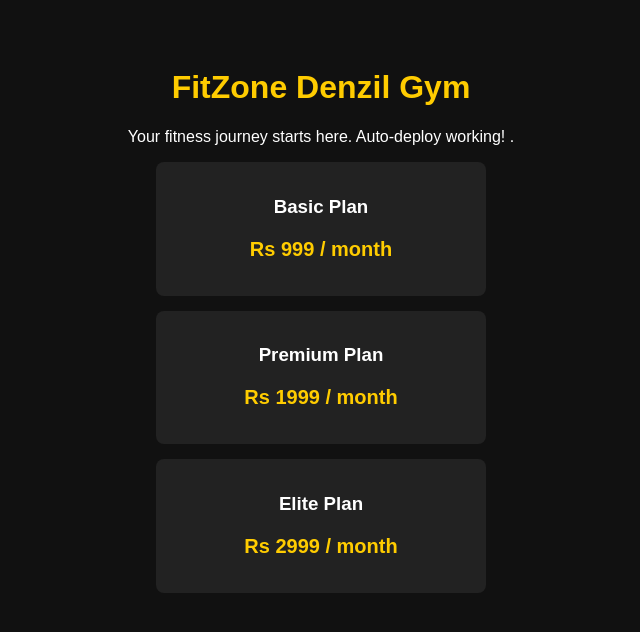
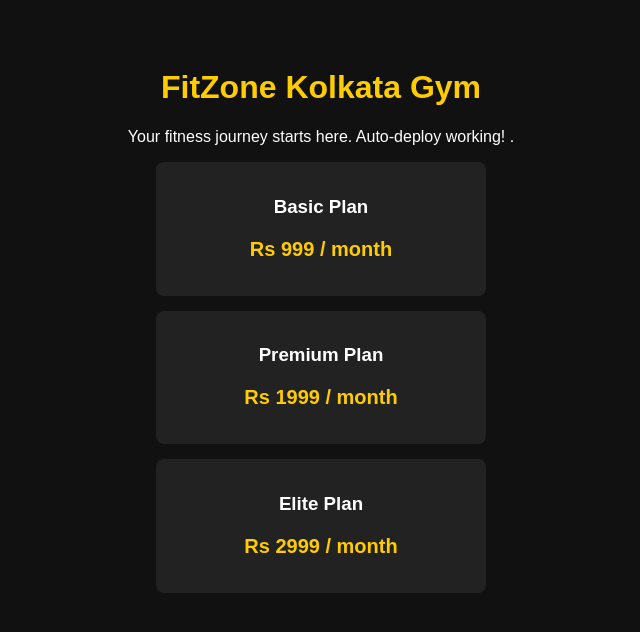
Before and after one commit to Sk8768/fitzone-gym, a plain HTML site: page index.html in a window 1280 px wide. Shown: the whole page, without its empty margins (319-959 px from the left). Drawn offline with Linux system fonts and the light colour scheme.

Commit message:
Add server05 deployment

```diff
--- a/index.html
+++ b/index.html
@@ -11,7 +11,7 @@
   </style>
 </head>
 <body>
-  <h1>FitZone Denzil Gym</h1>
+  <h1>FitZone Kolkata Gym</h1>
   <p>Your fitness journey starts here. Auto-deploy working!
 
 .</p>
```
